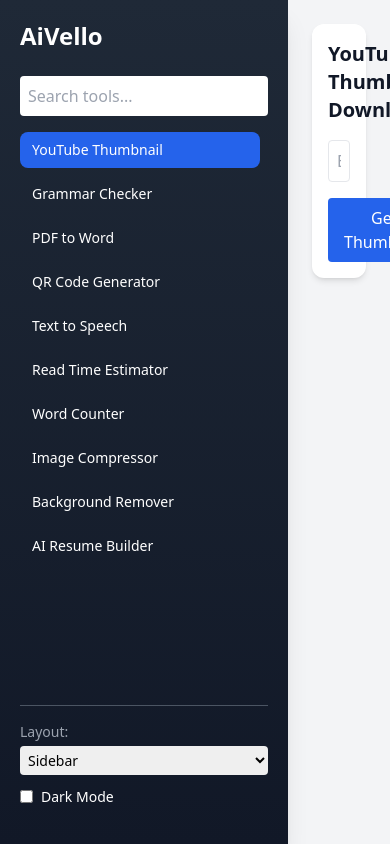
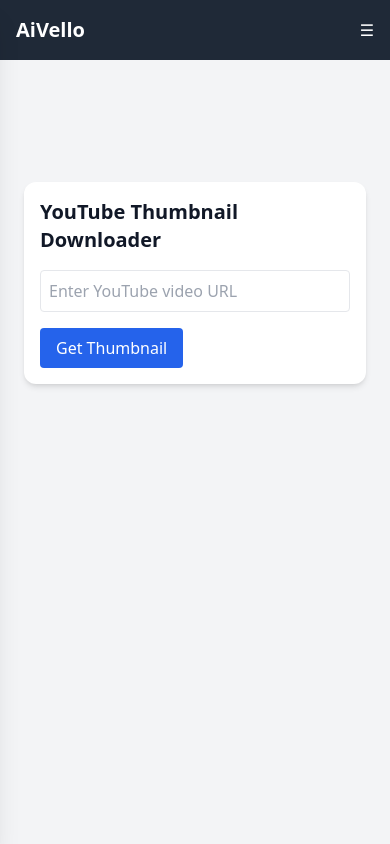
Before and after one commit to Raguvaasan/aivello, a React (Create React App) app: page / in a window 390 px wide. Built offline with nearby package versions, Linux system fonts and the light colour scheme.

Commit message:
seo,google analytics,og tag.

```diff
--- a/public/index.html
+++ b/public/index.html
@@ -1,43 +1,45 @@
 <!DOCTYPE html>
 <html lang="en">
-  <head>
+
+<head>
     <meta charset="utf-8" />
     <link rel="icon" href="%PUBLIC_URL%/favicon.ico" />
     <meta name="viewport" content="width=device-width, initial-scale=1" />
-    <meta name="theme-color" content="#000000" />
-    <meta
-      name="description"
-      content="Web site created using create-react-app"
-    />
-    <link rel="apple-touch-icon" href="%PUBLIC_URL%/logo192.png" />
-    <!--
-      manifest.json provides metadata used when your web app is installed on a
-      user's mobile device or desktop. See https://developers.google.com/web/fundamentals/web-app-manifest/
-    -->
-    <link rel="manifest" href="%PUBLIC_URL%/manifest.json" />
-    <!--
-      Notice the use of %PUBLIC_URL% in the tags above.
-      It will be replaced with the URL of the `public` folder during the build.
-      Only files inside the `public` folder can be referenced from the HTML.
+    <title>AiVello - Free AI-Powered Daily Tools</title>
+    <meta name="description" content="AiVello offers 10+ free AI tools like PDF to Word, Thumbnail Grabber, QR Code Generator, and more. No signup needed!" />
 
-      Unlike "/favicon.ico" or "favicon.ico", "%PUBLIC_URL%/favicon.ico" will
-      work correctly both with client-side routing and a non-root public URL.
-      Learn how to configure a non-root public URL by running `npm run build`.
-    -->
-    <title>React App</title>
-  </head>
-  <body>
+    <meta name="keywords" content="AI tools, free PDF converter, YouTube thumbnail, grammar checker, text to speech, resume builder" />
+    <link rel="canonical" href="https://aivello.vercel.app/" />
+
+    <!-- ✅ Open Graph Tags -->
+    <meta property="og:title" content="AiVello - Free AI Tools for Everyday Use" />
+    <meta property="og:description" content="Use smart AI tools like Resume Builder, Grammar Checker, PDF to Word and more — all free at AiVello." />
+    <meta property="og:image" content="%PUBLIC_URL%/logo512.png" />
+    <meta property="og:url" content="https://aivello.vercel.app/" />
+    <meta property="og:type" content="website" />
+    <meta property="og:site_name" content="AiVello" />
+
+    <!-- ✅ AdSense site verification -->
+    <script async src="https://pagead2.googlesyndication.com/pagead/js/adsbygoogle.js?client=ca-pub-2807800939240640" crossorigin="anonymous"></script>
+
+    <!-- Google tag (gtag.js) -->
+    <script async src="https://www.googletagmanager.com/gtag/js?id=G-HT07LRHYC5"></script>
+    <script>
+        window.dataLayer = window.dataLayer || [];
+
+        function gtag() {
+            dataLayer.push(arguments);
+        }
+        gtag('js', new Date());
+
+        gtag('config', 'G-HT07LRHYC5');
+    </script>
+
+</head>
+
+<body>
     <noscript>You need to enable JavaScript to run this app.</noscript>
     <div id="root"></div>
-    <!--
-      This HTML file is a template.
-      If you open it directly in the browser, you will see an empty page.
+</body>
 
-      You can add webfonts, meta tags, or analytics to this file.
-      The build step will place the bundled scripts into the <body> tag.
-
-      To begin the development, run `npm start` or `yarn start`.
-      To create a production bundle, use `npm run build` or `yarn build`.
-    -->
-  </body>
 </html>
--- a/src/App.tsx
+++ b/src/App.tsx
@@ -24,17 +24,54 @@
   { name: 'AI Resume Builder', component: <ResumeBuilder /> },
 ];
 
+// ✅ AdSense Banner Component
+const AdsenseBanner = () => {
+  useEffect(() => {
+    try {
+      // @ts-ignore
+      (window.adsbygoogle = window.adsbygoogle || []).push({});
+    } catch (e) {
+      console.error('AdSense error', e);
+    }
+  }, []);
+
+  return (
+    <div className="my-4 flex justify-center">
+      <ins
+        className="adsbygoogle"
+        style={{ display: 'block', width: '100%', height: '90px' }}
+        data-ad-client="ca-pub-2807800939240640"
+        data-ad-slot="1234567890"  // 🔁 Replace with real slot when ready
+        data-ad-format="auto"
+        data-full-width-responsive="true"
+      ></ins>
+    </div>
+  );
+};
+
 export default function App() {
   const [layout, setLayout] = useState<'sidebar' | 'default'>('sidebar');
   const [selectedTool, setSelectedTool] = useState(0);
   const [darkMode, setDarkMode] = useState(false);
   const [searchQuery, setSearchQuery] = useState('');
+  const [isSidebarOpen, setIsSidebarOpen] = useState(false);
 
   useEffect(() => {
     const savedLayout = localStorage.getItem('layout') as 'sidebar' | 'default';
     const savedTheme = localStorage.getItem('darkMode');
     if (savedLayout) setLayout(savedLayout);
     if (savedTheme === 'true') setDarkMode(true);
+
+    // ✅ Inject AdSense script if not already loaded
+    const scriptId = 'adsense-script';
+    if (!document.getElementById(scriptId)) {
+      const script = document.createElement('script');
+      script.id = scriptId;
+      script.src = 'https://pagead2.googlesyndication.com/pagead/js/adsbygoogle.js?client=ca-pub-2807800939240640';
+      script.async = true;
+      script.crossOrigin = 'anonymous';
+      document.head.appendChild(script);
+    }
   }, []);
 
   const handleLayoutChange = (value: 'sidebar' | 'default') => {
@@ -49,11 +86,24 @@
   const themeClasses = darkMode ? 'dark bg-gray-900 text-white' : 'bg-gray-100 text-gray-900';
 
   const renderLayout = () => {
-    if (layout === 'sidebar') {
-      return (
-        <div className={`flex min-h-screen ${themeClasses}`}>
-          <aside className="w-72 bg-gradient-to-b from-gray-800 to-gray-900 text-white p-5 shadow-xl">
+  //const [isSidebarOpen, setIsSidebarOpen] = useState(false);
+
+  const Sidebar = (
+    <div
+      className={`fixed md:static top-0 left-0 z-40 h-full w-64 bg-gradient-to-b from-gray-800 to-gray-900 text-white p-5 shadow-xl transition-transform transform ${
+        isSidebarOpen ? 'translate-x-0' : '-translate-x-full'
+      } md:translate-x-0 md:w-72`}
+    >
+      <div className="flex justify-between items-center md:block">
         <h2 className="text-2xl font-bold mb-6">AiVello</h2>
+        <button
+          className="md:hidden text-white"
+          onClick={() => setIsSidebarOpen(false)}
+        >
+          ✕
+        </button>
+      </div>
+
       <input
         type="text"
         placeholder="Search tools..."
@@ -61,11 +111,15 @@
         onChange={(e) => setSearchQuery(e.target.value)}
         className="w-full p-2 rounded mb-4 text-black"
       />
-            <ul className="space-y-2 overflow-y-auto h-[65vh] pr-2">
+
+      <ul className="space-y-2 overflow-y-auto h-[60vh] pr-2">
         {filteredTools.map((tool, index) => (
           <li key={tool.name}>
             <button
-                    onClick={() => setSelectedTool(tools.indexOf(tool))}
+              onClick={() => {
+                setSelectedTool(tools.indexOf(tool));
+                setIsSidebarOpen(false); // close on select (mobile)
+              }}
               className={`w-full text-left px-3 py-2 rounded-lg text-sm font-medium transition ${
                 selectedTool === tools.indexOf(tool)
                   ? 'bg-blue-600 text-white'
@@ -77,6 +131,7 @@
           </li>
         ))}
       </ul>
+
       <div className="mt-6 border-t border-gray-600 pt-4 text-sm">
         <div className="mb-2">
           <label className="text-gray-400">Layout:</label>
@@ -102,35 +157,32 @@
           <label htmlFor="darkmode">Dark Mode</label>
         </div>
       </div>
-          </aside>
-          <main className="flex-1 p-6 overflow-y-auto">{tools[selectedTool].component}</main>
     </div>
   );
-    }
 
   return (
-      <div className={`min-h-screen ${themeClasses} p-4`}>
-        <div className="max-w-2xl mx-auto">
-          <h1 className="text-3xl font-bold mb-6 text-center">AiVello</h1>
-          {tools.map((tool, idx) => (
-            <div key={idx} className="mb-8">
-              {tool.component}
+    <div className={`flex flex-col md:flex-row min-h-screen ${themeClasses}`}>
+      {/* Mobile Toggle Button */}
+      {layout === 'sidebar' && (
+  <div className="md:hidden p-4 flex justify-between items-center bg-gray-800 text-white">
+    <h2 className="text-xl font-bold">AiVello</h2>
+    <button onClick={() => setIsSidebarOpen(true)} className="text-white">
+      ☰
+    </button>
   </div>
-          ))}
-        </div>
-        <div className="fixed bottom-4 right-4">
-          <select
-            value={layout}
-            onChange={(e) => handleLayoutChange(e.target.value as 'sidebar' | 'default')}
-            className="border p-2 rounded text-black"
-          >
-            <option value="sidebar">Sidebar</option>
-            <option value="default">Default</option>
-          </select>
-        </div>
+)}
+
+
+      {Sidebar}
+
+      <main className="flex-1 p-6 pt-0 overflow-y-auto">
+        <AdsenseBanner />
+        {tools[selectedTool].component}
+      </main>
     </div>
   );
 };
 
+
   return <div className={darkMode ? 'dark' : ''}>{renderLayout()}</div>;
 }
```
Also changed, not shown: public/manifest.json, public/robots.txt. Lines whose indentation alone changed are shown as unchanged.
